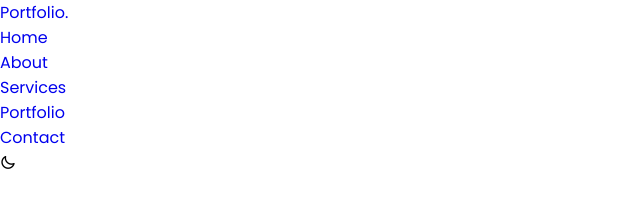
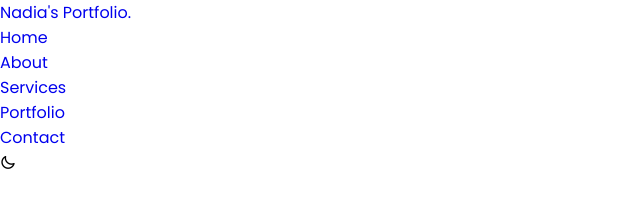
Before and after one commit to canadiankay/nkasim-portfolio, a plain HTML site: page index.html in a window 1280 px wide. Shown: the full height of the page, 0-640 px from the left. Drawn offline with nearby package versions, Linux system fonts and the light colour scheme.

Commit message:
added my name to the top part where logo appears

```diff
--- a/index.html
+++ b/index.html
@@ -16,7 +16,7 @@
   <body>
     <header>
       <nav class="nav-bar">
-        <a href="#" class="logo">Portf<span>olio.</span></a>
+        <a href="#" class="logo">Nadia's Portf<span>olio.</span></a>
         <div class="links">
           <ul>
             <li>
```
